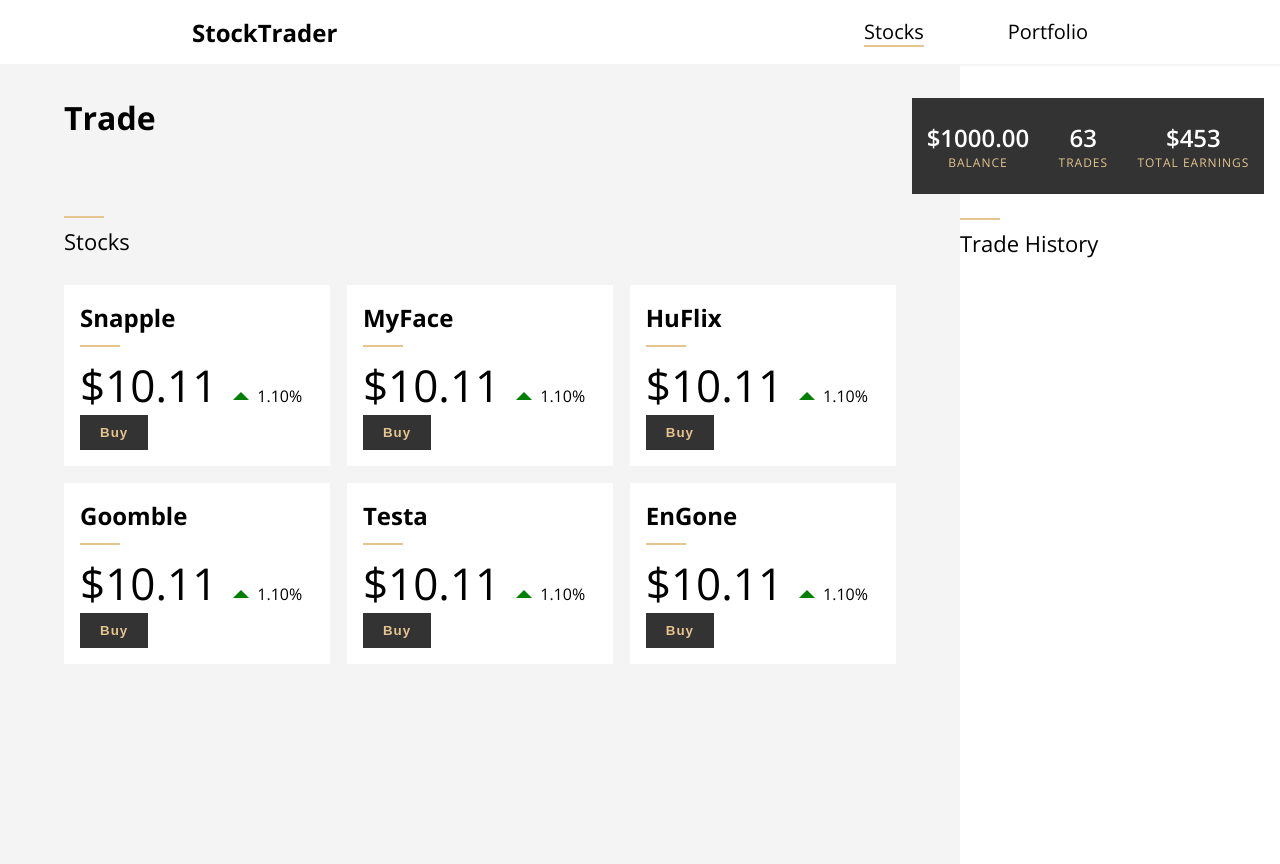
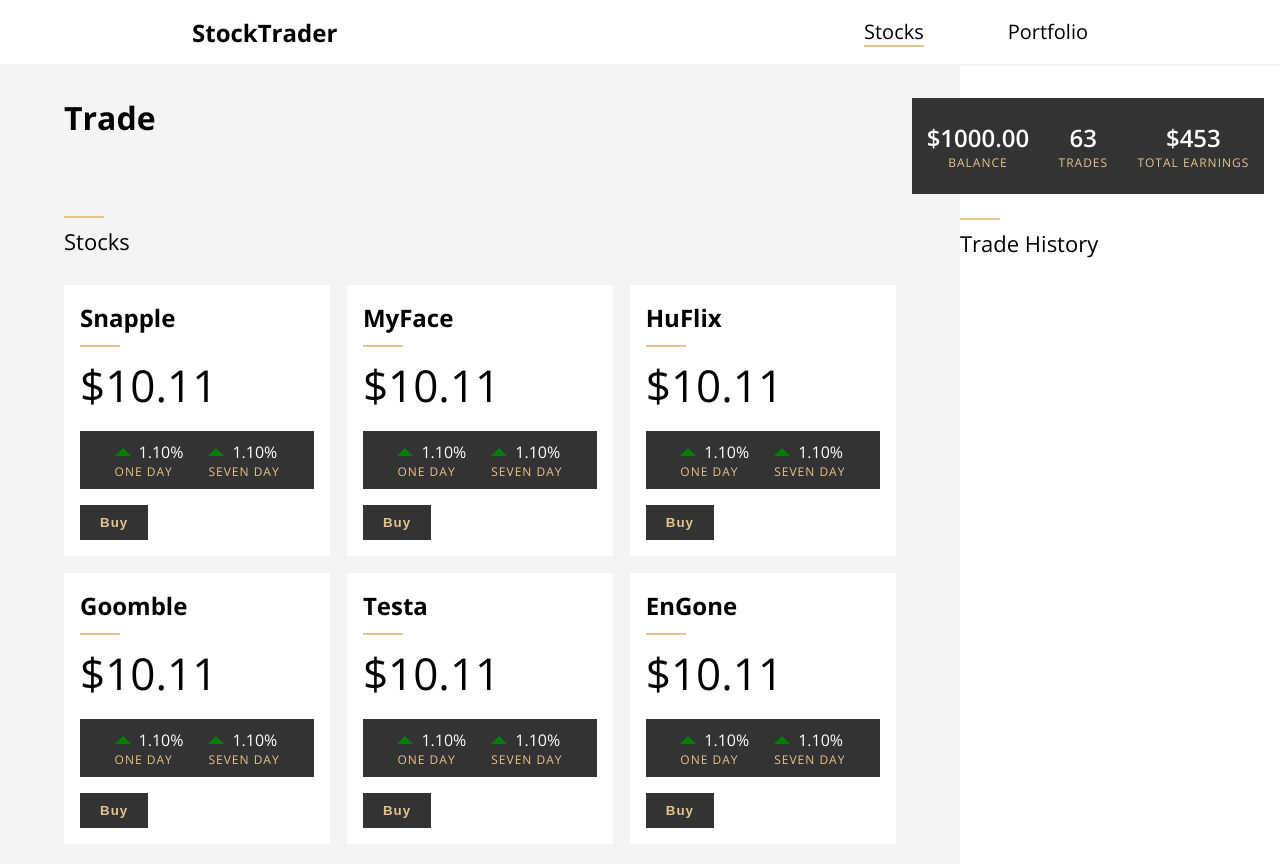
Before and after one commit to ToddPeterson/stock_trader, a Vue app: page /stocks in a window 1280 px wide. Built offline with nearby package versions, Linux system fonts and the light colour scheme.

Commit message:
Implement trend layout for stock trade elements

```diff
--- a/src/components/StockTrade.vue
+++ b/src/components/StockTrade.vue
@@ -2,10 +2,28 @@
     <div class="container">
         <div class="content">
             <h2 class="company">{{ company.name }}</h2>
-            <div class="stat-container">
+            <div class="price-container">
                 <span class="price overline">${{ company.price }}</span>
-                <div class="trend-symbol" :class="trendSymbol"></div>
-                <span class="trend-percent">{{ percentageTrend }}%</span>
+            </div>
+            <div class="trend-container">
+                <div class="trend">
+                    <div class="top-line">
+                        <div class="trend-symbol" :class="trendSymbol"></div>
+                        <div class="trend-percent">{{ percentageTrend }}%</div>
+                    </div>
+                    <div class="trend-title">
+                        <p>One Day</p>
+                    </div>
+                </div>
+                <div class="trend">
+                    <div class="top-line">
+                        <div class="trend-symbol" :class="trendSymbol"></div>
+                        <span class="trend-percent">{{ percentageTrend }}%</span>
+                    </div>
+                    <div class="trend-title">
+                        <p>Seven Day</p>
+                    </div>
+                </div>
             </div>
             <button @click="buy" class="btn">Buy</button>
         </div>
@@ -45,20 +63,37 @@ export default {
     margin-bottom: 2%;
 }
 
-.stat-container span,
-.stat-container div {
+.trend-container {
+    display: flex;
+    justify-content: space-evenly;
+    background-color: #333;
+    color: #fff;
+    padding: 0.6rem;
+    margin-bottom: 1rem;
+}
+
+.trend-title {
+    color: #e5c48e;
+    text-transform: uppercase;
+    font-size: 12px;
+    letter-spacing: 1px;
+}
+
+.trend .top-line div {
     display: inline-block;
 }
 
 .price {
+    display: inline-block;
     font-size: 44px;
     font-weight: 300;
     margin-top: 1.2rem;
     margin-right: 1rem;
+    margin-bottom: 1rem;
 }
 
 .trend-symbol {
-    margin-right: .5rem;
+    margin-right: 0.5rem;
     margin-bottom: 2px;
 }
 
```
